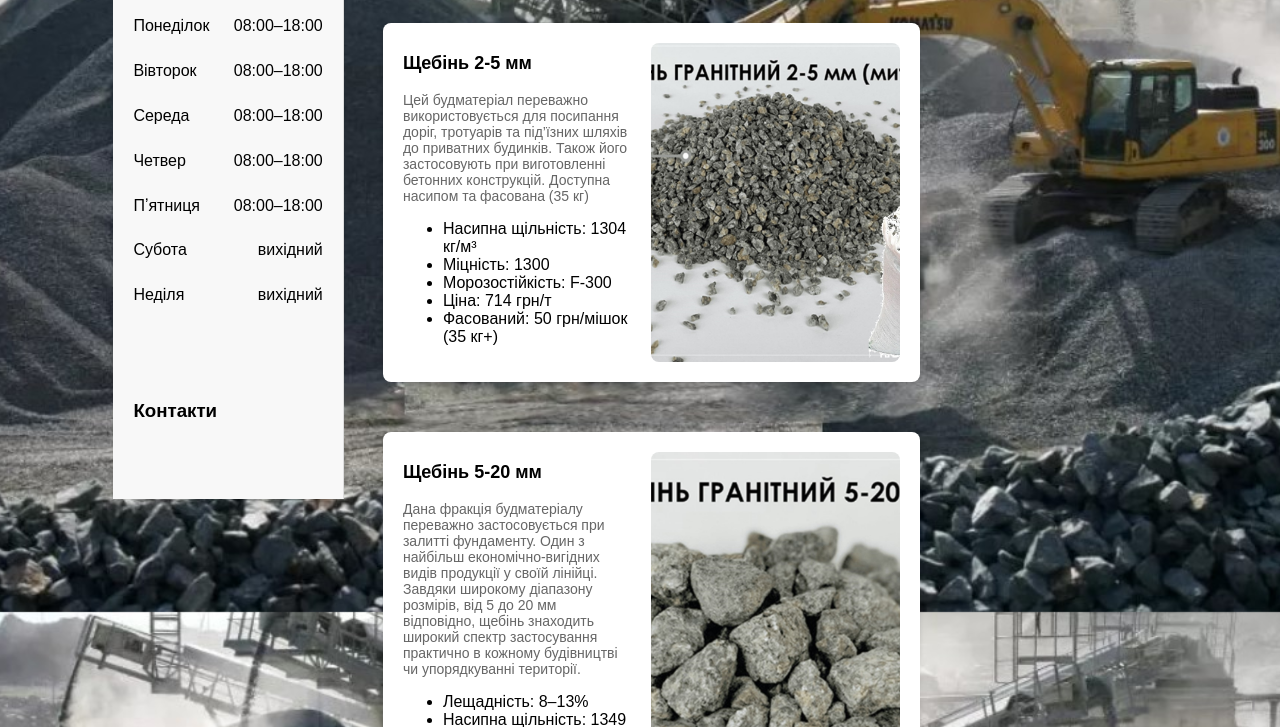
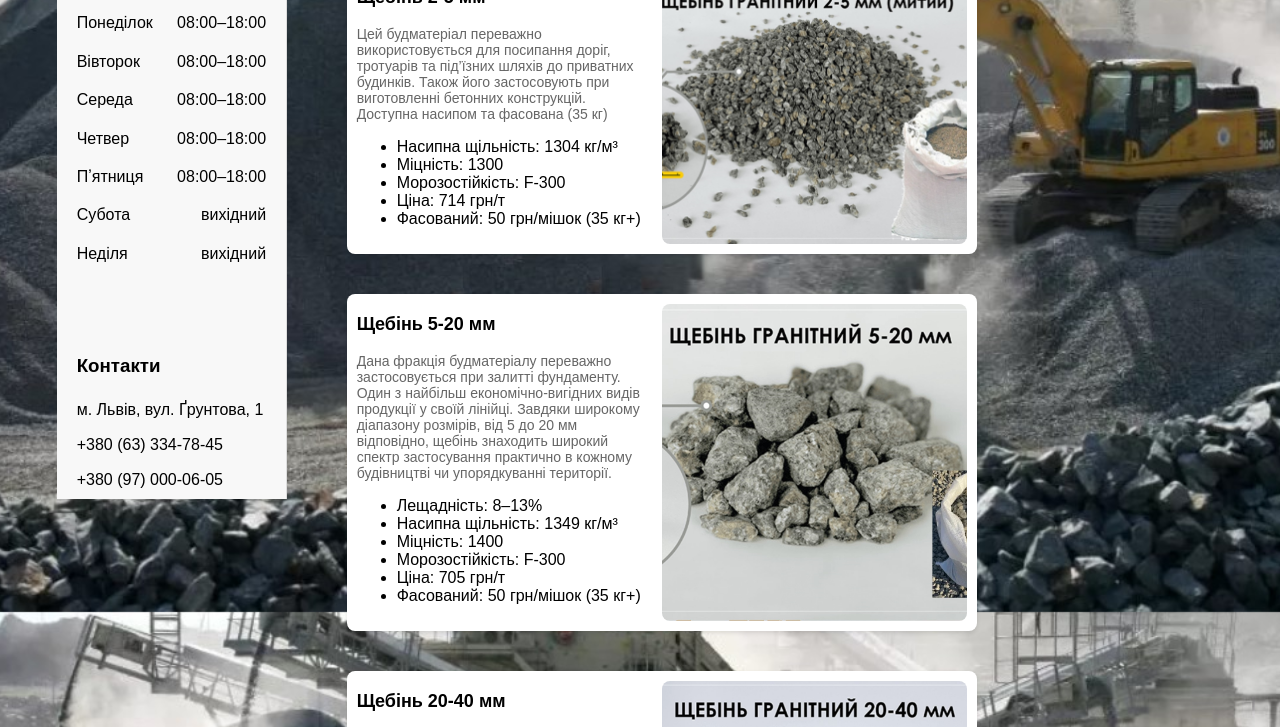
Before and after one commit to Schebin-Pisok/Tonny, a plain HTML site: page catalog.html in a window 1280 px wide. Shown: the part 188-915 px from the top of the page. Drawn offline with Linux system fonts and the light colour scheme; files that its build step writes are made by us from their sources.

Commit message:
Update catalog.html

```diff
--- a/catalog.html
+++ b/catalog.html
@@ -10,7 +10,7 @@
       margin: 0;
       font-family: Arial, sans-serif;
       display: flex;
-      padding: 3cm;
+      padding: 1.5cm;
       box-sizing: border-box;
       background: url('images/gallery1.jpg') no-repeat center center fixed;
       background-size: cover;
@@ -23,7 +23,7 @@
       height: calc(100vh - 6cm);
       overflow-y: auto;
       border-right: 1px solid #ddd;
-      left: 3cm;
+      left: 1.5cm;
       top: 3cm;
       box-sizing: border-box;
     }
@@ -39,11 +39,11 @@
     .work-schedule-row {
       display: flex;
       justify-content: space-between;
-      line-height: 1.8;
+      line-height: 1.4;
     }
     .sidebar p {
-      margin-top: 90px;
-      line-height: 2;
+      margin-top: 10px;
+      line-height: 1.4;
     }
     .content {
       margin-left: calc(18% + 60px);
@@ -82,8 +82,8 @@
       background-color: #fff;
       border-radius: 8px;
       box-shadow: 0 2px 4px rgba(0, 0, 0, 0.1);
-      padding: 20px;
-      margin-bottom: 20px;
+      padding: 10px;
+      margin-bottom: 10px;
       box-sizing: border-box;
     }
     .product-card img {
```
